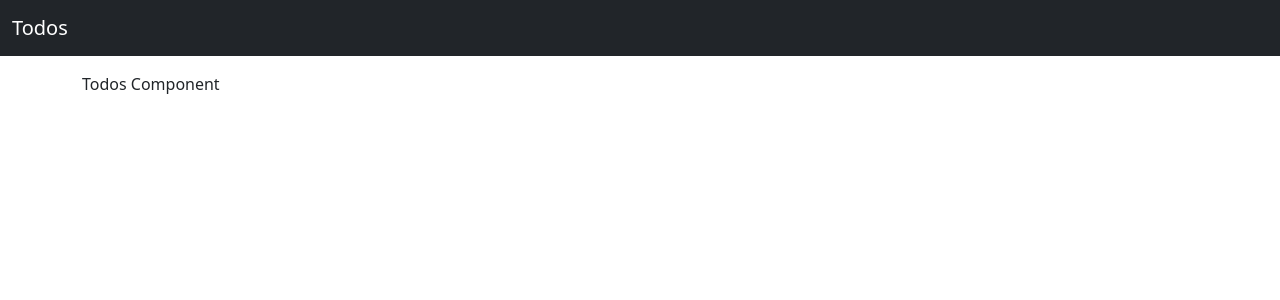
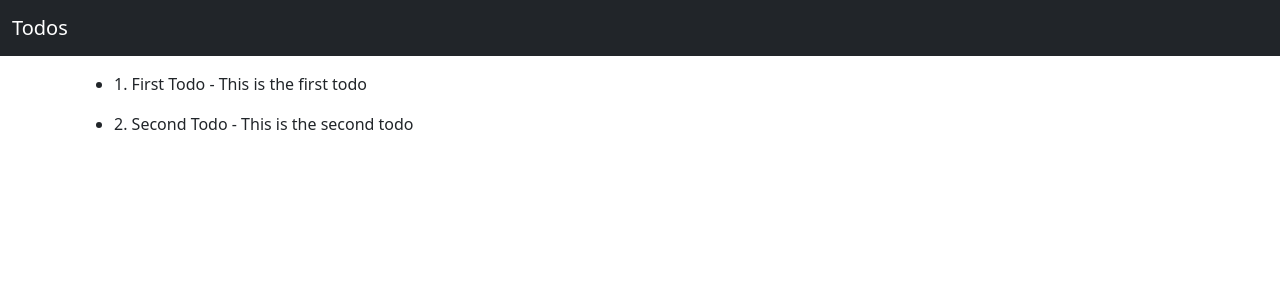
Before and after one commit to cybersaksham/Angular-Todo-List, an Angular app: page / in a window 1280 px wide. Shown: the top 300 px of the page. Built offline with nearby package versions, Linux system fonts and the light colour scheme.

Commit message:
todo bug fixed & todo shown

```diff
--- a/src/app/Components/todos/todos.component.html
+++ b/src/app/Components/todos/todos.component.html
@@ -1 +1,3 @@
-<p>Todos Component</p>
+<ul *ngFor="let todo of todos">
+    <li>{{todo.sno}}. {{todo.title}} - {{todo.desc}}</li>
+</ul>
--- a/src/app/Components/todos/todos.component.ts
+++ b/src/app/Components/todos/todos.component.ts
@@ -19,7 +19,7 @@ export class TodosComponent implements OnInit {
         active: true
       },
       {
-        sno: 3,
+        sno: 2,
         title: "Second Todo",
         desc: "This is the second todo",
         active: true
```
Also changed, not shown: src/app/Models/todo.ts (+4 -4 lines).
